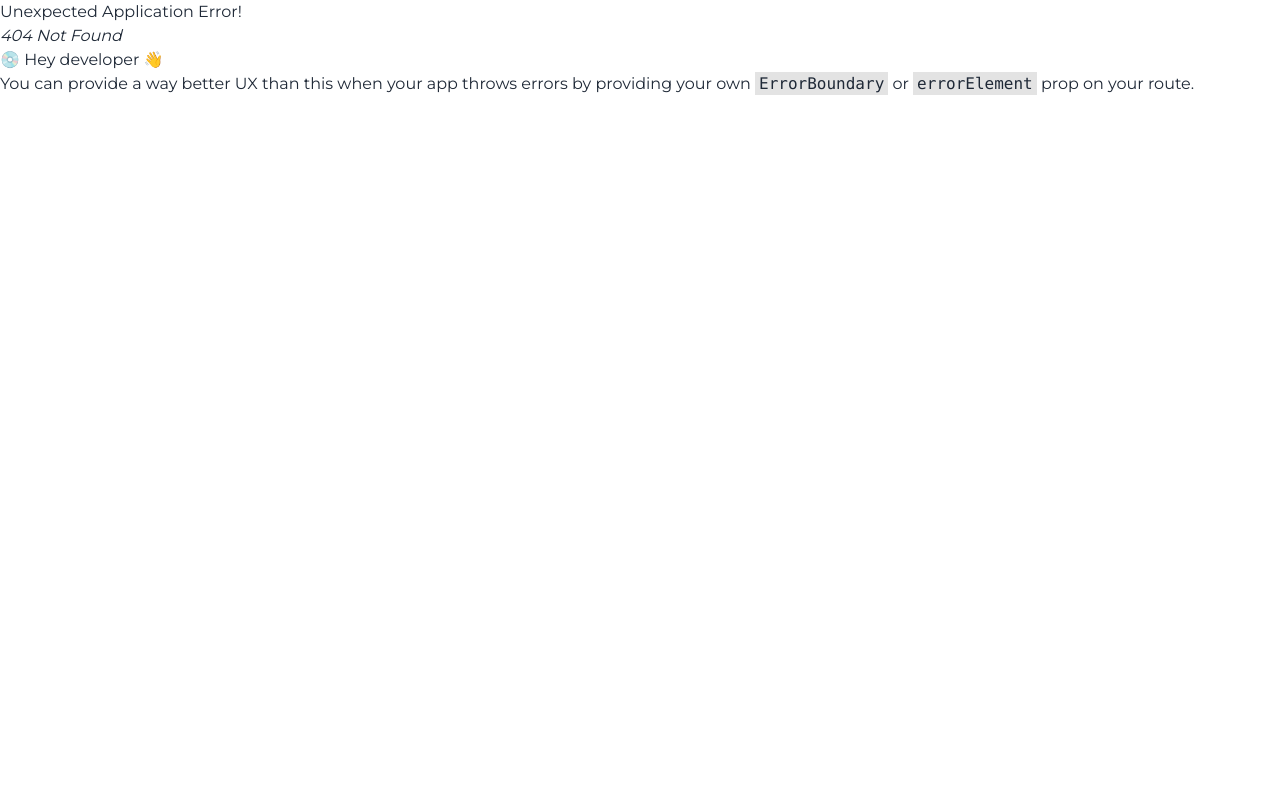
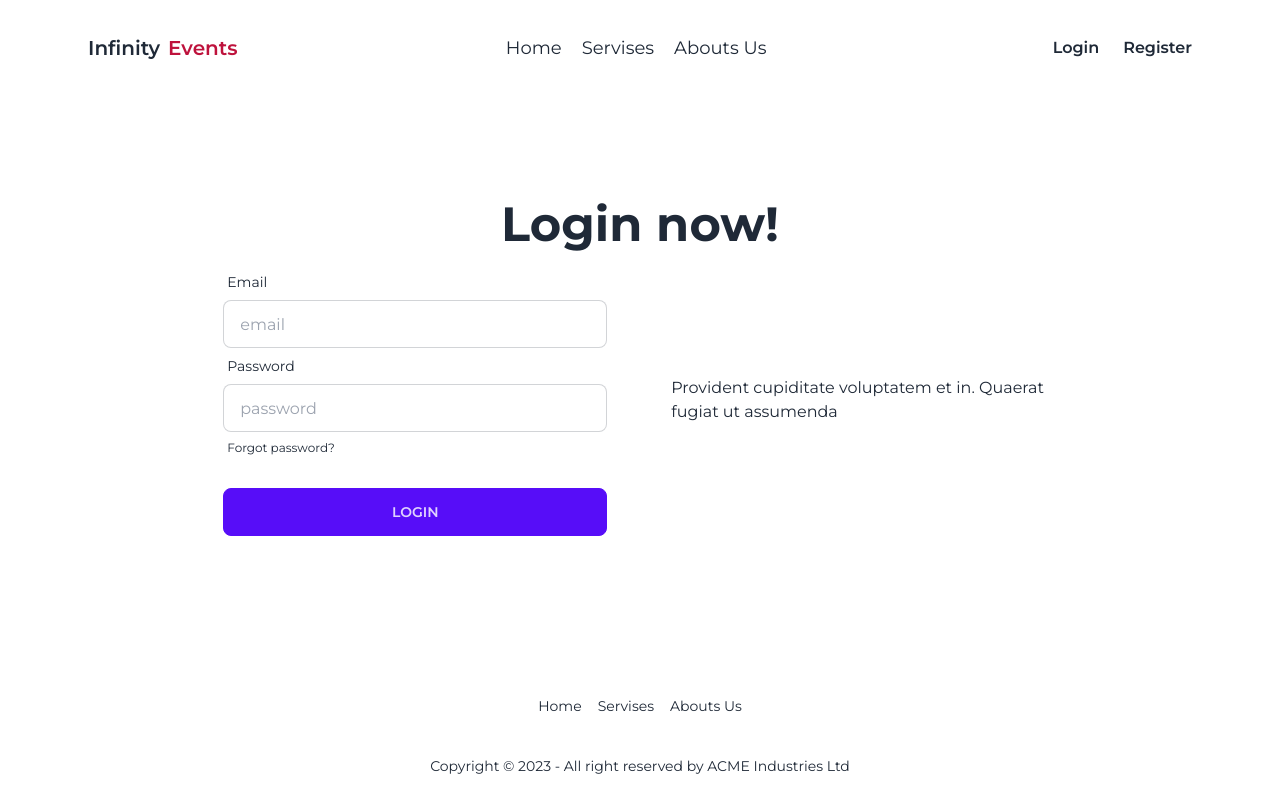
Before and after one commit to AK-Rasel/InfinityEvents, a React (Vite) app: page /login in a window 1280 px wide. Before the commit this address had no page. Shown: the top 812 px of the page. Built offline with nearby package versions, Linux system fonts and the light colour scheme.

Commit message:
user section,login,register page complete

```diff
--- a/package.json
+++ b/package.json
@@ -14,6 +14,7 @@
     "match-sorter": "^6.3.1",
     "react": "^18.2.0",
     "react-dom": "^18.2.0",
+    "react-fast-marquee": "^1.6.1",
     "react-icons": "^4.11.0",
     "react-router-dom": "^6.16.0",
     "sort-by": "^1.2.0"
--- a/src/Components/Footer/Footer.jsx
+++ b/src/Components/Footer/Footer.jsx
@@ -1,32 +1,42 @@
+import { NavLink } from "react-router-dom";
 
 
 const Footer = () => {
-    return (
-        <footer className="footer p-10 bg-base-300 text-base-content">
-  <nav>
-    <header className="footer-title">Services</header>
-    <a className="link link-hover">Branding</a>
-    <a className="link link-hover">Design</a>
-    <a className="link link-hover">Marketing</a>
-    <a className="link link-hover">Advertisement</a>
-  </nav>
-  <nav>
-    <header className="footer-title">Company</header>
-    <a className="link link-hover">About us</a>
-    <a className="link link-hover">Contact</a>
-    <a className="link link-hover">Jobs</a>
-    <a className="link link-hover">Press kit</a>
-  </nav>
-  <nav>
-    <header className="footer-title">Social</header>
-    <div className="grid grid-flow-col gap-4">
-      <a><svg xmlns="http://www.w3.org/2000/svg" width="24" height="24" viewBox="0 0 24 24" className="fill-current"><path d="M24 4.557c-.883.392-1.832.656-2.828.775 1.017-.609 1.798-1.574 2.165-2.724-.951.564-2.005.974-3.127 1.195-.897-.957-2.178-1.555-3.594-1.555-3.179 0-5.515 2.966-4.797 6.045-4.091-.205-7.719-2.165-10.148-5.144-1.29 2.213-.669 5.108 1.523 6.574-.806-.026-1.566-.247-2.229-.616-.054 2.281 1.581 4.415 3.949 4.89-.693.188-1.452.232-2.224.084.626 1.956 2.444 3.379 4.6 3.419-2.07 1.623-4.678 2.348-7.29 2.04 2.179 1.397 4.768 2.212 7.548 2.212 9.142 0 14.307-7.721 13.995-14.646.962-.695 1.797-1.562 2.457-2.549z"></path></svg></a>
-      <a><svg xmlns="http://www.w3.org/2000/svg" width="24" height="24" viewBox="0 0 24 24" className="fill-current"><path d="M19.615 3.184c-3.604-.246-11.631-.245-15.23 0-3.897.266-4.356 2.62-4.385 8.816.029 6.185.484 8.549 4.385 8.816 3.6.245 11.626.246 15.23 0 3.897-.266 4.356-2.62 4.385-8.816-.029-6.185-.484-8.549-4.385-8.816zm-10.615 12.816v-8l8 3.993-8 4.007z"></path></svg></a>
-      <a><svg xmlns="http://www.w3.org/2000/svg" width="24" height="24" viewBox="0 0 24 24" className="fill-current"><path d="M9 8h-3v4h3v12h5v-12h3.642l.358-4h-4v-1.667c0-.955.192-1.333 1.115-1.333h2.885v-5h-3.808c-3.596 0-5.192 1.583-5.192 4.615v3.385z"></path></svg></a>
-    </div>
-  </nav>
-</footer>
-    );
+  return (
+    <footer className="footer footer-center p-10  text-base-content rounded">
+      <nav className="grid grid-flow-col gap-4">
+      <NavLink
+            to="/"
+            className={({ isActive, isPending }) =>
+                isPending ? "pending" : isActive ? "text-lg text-rose-700 underline link link-hover" : ""
+            }
+        >
+            Home
+        </NavLink>
+        <NavLink
+            to="/servises"
+            className={({ isActive, isPending }) =>
+                isPending ? "pending" : isActive ? " text-lg text-rose-700 underline link link-hover" : ""
+            }
+        >
+            Servises
+        </NavLink>
+
+        <NavLink
+            to="/abouts"
+            className={({ isActive, isPending }) =>
+                isPending ? "pending" : isActive ? "text-lg text-rose-700 underline link link-hover" : ""
+            }
+        >
+            Abouts Us
+        </NavLink>
+      </nav>
+
+      <aside>
+        <p>Copyright © 2023 - All right reserved by ACME Industries Ltd</p>
+      </aside>
+    </footer>
+  );
 };
 
 export default Footer;
--- a/src/Components/Header/Navber/Navber.jsx
+++ b/src/Components/Header/Navber/Navber.jsx
@@ -2,17 +2,41 @@ import { Link, NavLink } from "react-router-dom";
 
 
 const Navber = () => {
+
     const NavLinks = <>
-        <li ><NavLink to="/">Home</NavLink></li>
-        <li><NavLink>Servises</NavLink></li>
-        <li><NavLink>Abouts Us</NavLink></li>
+        <li className="text-lg"><NavLink
+            to="/"
+            className={({ isActive, isPending }) =>
+                isPending ? "pending" : isActive ? "text-rose-700 underline link link-hover" : ""
+            }
+        >
+            Home
+        </NavLink></li>
+        <li className="text-lg"><NavLink
+            to="/servises"
+            className={({ isActive, isPending }) =>
+                isPending ? "pending" : isActive ? "text-rose-700 underline link link-hover" : ""
+            }
+        >
+            Servises
+        </NavLink></li>
+
+        <li className="text-lg"><NavLink
+            to="/abouts"
+            className={({ isActive, isPending }) =>
+                isPending ? "pending" : isActive ? "text-rose-700 underline link link-hover" : ""
+            }
+        >
+            Abouts Us
+        </NavLink></li>
+
 
 
     </>
     return (
-        <div className="navbar bg-rose-700">
+        <div className="navbar my-4">
             <div className="navbar-start">
-                <div  className="dropdown">
+                <div className="dropdown">
                     <label tabIndex={0} className="btn btn-ghost lg:hidden">
                         <svg xmlns="http://www.w3.org/2000/svg" className="h-5 w-5" fill="none" viewBox="0 0 24 24" stroke="currentColor"><path strokeLinecap="round" strokeLinejoin="round" strokeWidth="2" d="M4 6h16M4 12h8m-8 6h16" /></svg>
                     </label>
@@ -20,16 +44,16 @@ const Navber = () => {
                         {NavLinks}
                     </ul>
                 </div>
-                <Link className="btn bg-rose-700 border-none normal-case text-xl"> Infinity<span className="text-white">Events</span></Link>
+                <Link className="btn bg-white border-none normal-case text-xl"> Infinity<span className="text-rose-700">Events</span></Link>
             </div>
             <div className="navbar-center hidden lg:flex">
-                <ul className="menu gap-5 menu-horizontal px-1">
+                <ul className="flex gap-5 menu-horizontal px-1">
                     {NavLinks}
                 </ul>
             </div>
             <div className="navbar-end gap-6 px-4">
-                <Link className="font-semibold text-white">Login</Link>
-                <Link className="font-semibold text-white">Register</Link>
+                <Link to="/login" className="font-semibold">Login</Link>
+                <Link to="/register" className="font-semibold ">Register</Link>
             </div>
         </div>
     );
--- a/src/Components/Services/AllEvents/AllServises.jsx
+++ b/src/Components/Services/AllEvents/AllServises.jsx
@@ -12,7 +12,7 @@ const AllServises = () => {
             .then(data => setServiceCards(data))
     }, [])
     return (
-        <div className="my-10">
+        <div className="max-w-6xl mx-auto my-10" >
             <div className="text-center text-4xl font-bold uppercase">
                 <h2>Our Services</h2>
             </div>
--- a/src/Components/UserReviews/UserReviews.jsx
+++ b/src/Components/UserReviews/UserReviews.jsx
@@ -1,10 +1,53 @@
+import { useEffect, useState } from "react";
+import Marquee from "react-fast-marquee";
 
 
 const UserReviews = () => {
+    const [userReviews, setUserReviews] = useState([])
+    useEffect(() => {
+        fetch("/eventData.json")
+            .then(res => res.json())
+            .then(reviewsData => setUserReviews(reviewsData))
+    }, [])
     return (
-        <div>
-            <h1>user Reviews</h1>
-        </div>
+
+        <Marquee speed={50} className="space-x-5">
+            <div className="grid grid-cols-5 space-x-1 gap-5">
+                {
+                    userReviews?.slice(0, 5).map(userReview => (
+                        <div key={userReview.id}>
+                            <div className="  bg-base-100 shadow-xl my-12">
+
+                                <div className="card-body">
+                                    <div className="flex gap-4">
+                                        <div className="avatar ">
+                                            <div className="w-12 h-12 rounded-full ring ring-primary ring-offset-base-100 ring-offset-2">
+                                                <img src={userReview.userImg} />
+                                            </div>
+
+                                        </div>
+                                        <div>
+                                            <h2 className="card-title">{userReview.userName}</h2>
+                                            <div className="rating">
+                                                <input type="radio" name="rating-2" className="mask mask-star-2 bg-orange-400" />
+                                                <input type="radio" name="rating-2" className="mask mask-star-2 bg-orange-400" checked />
+                                                <input type="radio" name="rating-2" className="mask mask-star-2 bg-orange-400" />
+                                                <input type="radio" name="rating-2" className="mask mask-star-2 bg-orange-400" />
+                                                <input type="radio" name="rating-2" className="mask mask-star-2 bg-orange-400" />
+                                            </div>
+                                        </div>
+                                    </div>
+
+                                    <p>{userReview.comment}</p>
+                                </div>
+                            </div>
+                        </div>
+
+                    ))
+                }
+            </div>
+        </Marquee>
+
     );
 };
 
--- /dev/null
+++ b/src/Pages/AboutsUs/AboutsUs.jsx
@@ -0,0 +1,11 @@
+
+
+const AboutsUs = () => {
+    return (
+        <div>
+            About
+        </div>
+    );
+};
+
+export default AboutsUs;
--- a/src/Pages/Home.jsx
+++ b/src/Pages/Home.jsx
@@ -9,7 +9,7 @@ const Home = () => {
     return (
         <div>
             <Banner/>
-            <div className="max-w-6xl mx-auto">
+            <div>
                 <AllServises/>
             </div>
             <UserReviews/>
--- /dev/null
+++ b/src/Pages/Login/Login.jsx
@@ -0,0 +1,43 @@
+
+
+const Login = () => {
+    return (
+        <div className="min-h-[70vh] max-w-6xl mx-auto grid items-center">
+            <div>
+            <h1 className="text-5xl text-center font-bold">Login now!</h1>
+            <div className="hero ">
+                <div className="hero-content  flex-row-reverse gap-16">
+                    <div className="text-center lg:text-left">
+
+                        <p className="py-6">Provident cupiditate voluptatem et in. Quaerat fugiat ut assumenda </p>
+                    </div>
+                    <div className="card flex-shrink-0 w-full max-w-sm  bg-base-100 ">
+                        <form className="">
+                            <div className="form-control">
+                                <label className="label">
+                                    <span className="label-text">Email</span>
+                                </label>
+                                <input type="email" placeholder="email" className="input input-bordered" required />
+                            </div>
+                            <div className="form-control">
+                                <label className="label">
+                                    <span className="label-text">Password</span>
+                                </label>
+                                <input type="password" placeholder="password" className="input input-bordered" required />
+                                <label className="label">
+                                    <a href="#" className="label-text-alt link link-hover">Forgot password?</a>
+                                </label>
+                            </div>
+                            <div className="form-control mt-6">
+                                <button className="btn btn-primary">Login</button>
+                            </div>
+                        </form>
+                    </div>
+                </div>
+            </div>
+            </div>
+        </div>
+    );
+};
+
+export default Login;
--- /dev/null
+++ b/src/Pages/Register/Register.jsx
@@ -0,0 +1,43 @@
+
+
+const Register = () => {
+    return (
+        <div className="min-h-[70vh] max-w-6xl mx-auto grid items-center">
+            <div>
+            <h1 className="text-5xl text-center font-bold">Register</h1>
+            <div className="hero ">
+                <div className="hero-content  flex-row-reverse gap-16">
+                    <div className="text-center lg:text-left">
+
+                        <p className="py-6">Provident cupiditate voluptatem et in. Quaerat fugiat ut assumenda </p>
+                    </div>
+                    <div className="card flex-shrink-0 w-full max-w-sm  bg-base-100 ">
+                        <form className="">
+                            <div className="form-control">
+                                <label className="label">
+                                    <span className="label-text">Email</span>
+                                </label>
+                                <input type="email" placeholder="email" className="input input-bordered" required />
+                            </div>
+                            <div className="form-control">
+                                <label className="label">
+                                    <span className="label-text">Password</span>
+                                </label>
+                                <input type="password" placeholder="password" className="input input-bordered" required />
+                                <label className="label">
+                                    <a href="#" className="label-text-alt link link-hover">Forgot password?</a>
+                                </label>
+                            </div>
+                            <div className="form-control mt-6">
+                                <button className="btn btn-primary">Register</button>
+                            </div>
+                        </form>
+                    </div>
+                </div>
+            </div>
+            </div>
+        </div>
+    );
+};
+
+export default Register;
```
Also changed, not shown: public/eventData.json (+12 -6 lines), src/Router/createRouter.jsx (+20 -0 lines), 1 other file (tests, documents, lock files or other folders).
